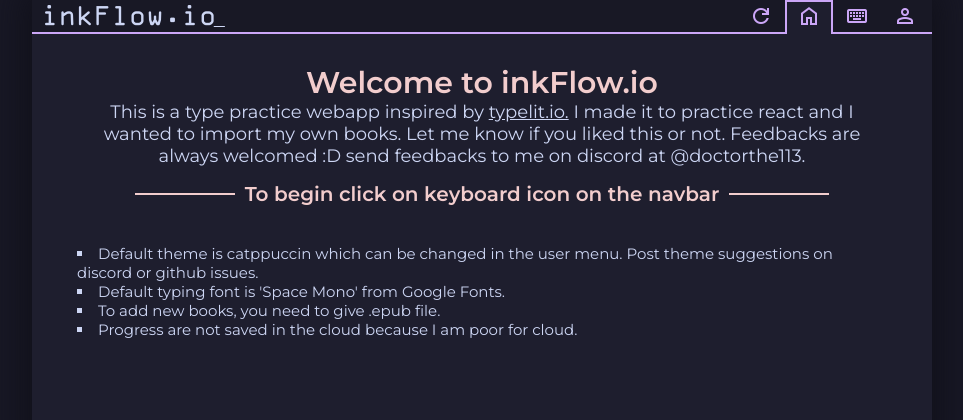
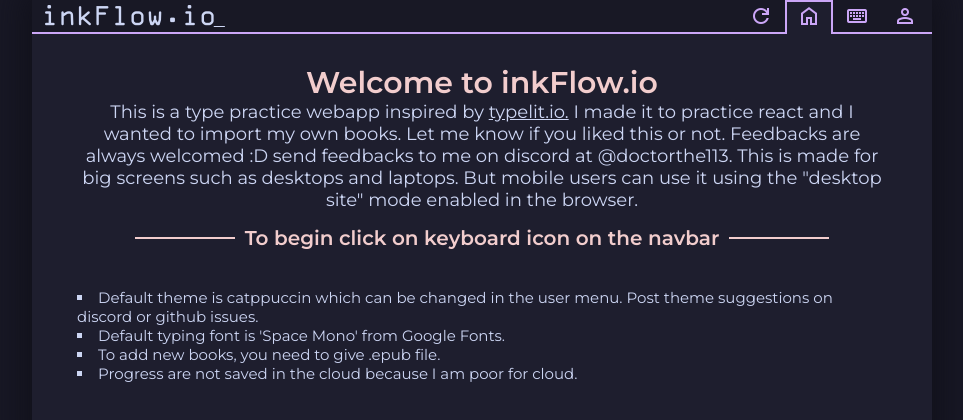
Before and after one commit to thomanq/inkflow, a React (Vite) app: page / in a window 1280 px wide. Shown: the top 420 px of the page, without its empty margins (158-1121 px from the left). Built offline with nearby package versions, Linux system fonts and the light colour scheme.

Commit message:
updated homepage text

```diff
--- a/index.html
+++ b/index.html
@@ -11,6 +11,11 @@
         <title>Inkflow.io</title>
     </head>
     <body>
+        <p style="opacity: 0; height: 0">
+            This is a type practice webapp inspired by typelit.io. I made it to practice
+            react and I wanted to import my own books. Let me know if you liked this or
+            not.
+        </p>
         <div id="root"></div>
         <script type="module" src="./src/main.jsx"></script>
     </body>
--- a/src/components/home-page.jsx
+++ b/src/components/home-page.jsx
@@ -12,7 +12,9 @@ export default function Home() {
                 </a>{' '}
                 I made it to practice react and I wanted to import my own books. Let me
                 know if you liked this or not. Feedbacks are always welcomed :D send
-                feedbacks to me on discord at @doctorthe113.
+                feedbacks to me on discord at @doctorthe113. This is made for big
+                screens such as desktops and laptops. But mobile users can use it using
+                the "desktop site" mode enabled in the browser.
             </p>
             <p className='text'>
                 <div className='centered'>
```
Also changed, not shown: 2 other files (tests, documents, lock files or other folders). Lines whose indentation alone changed are shown as unchanged.
